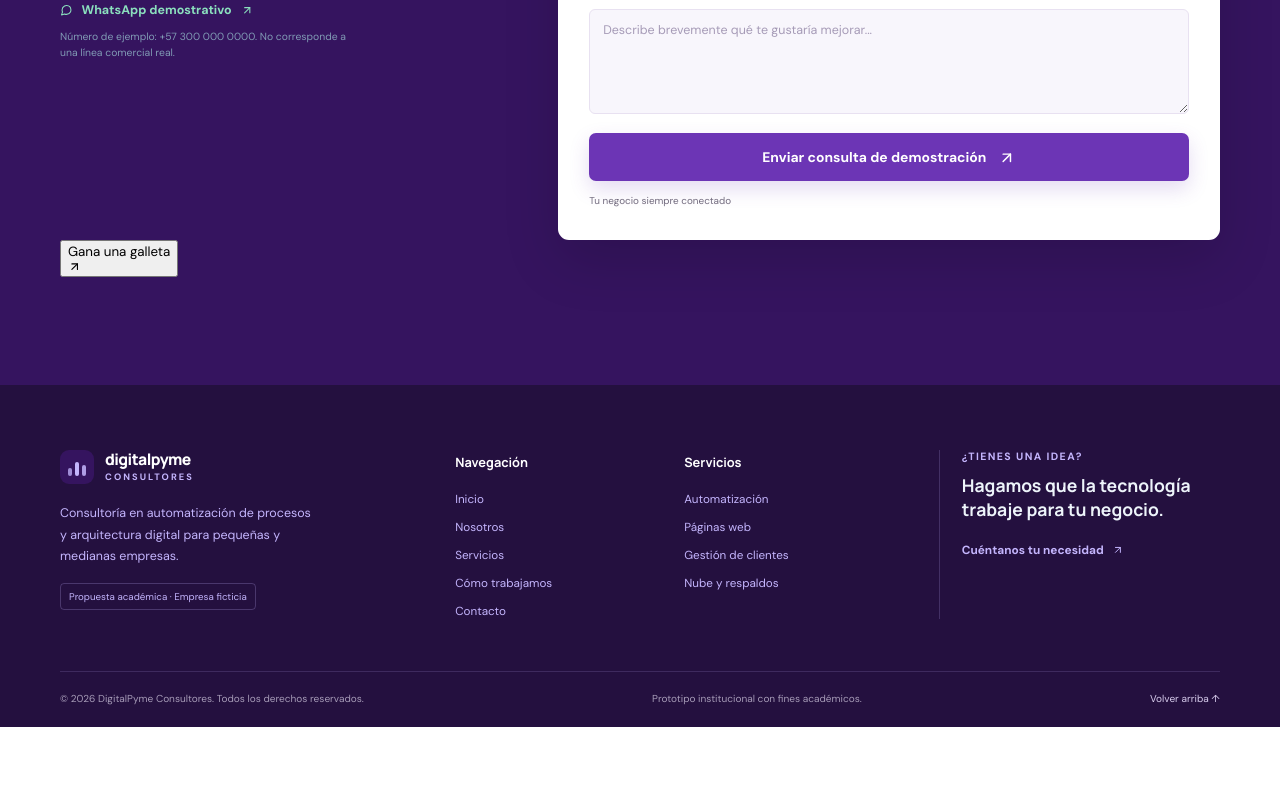
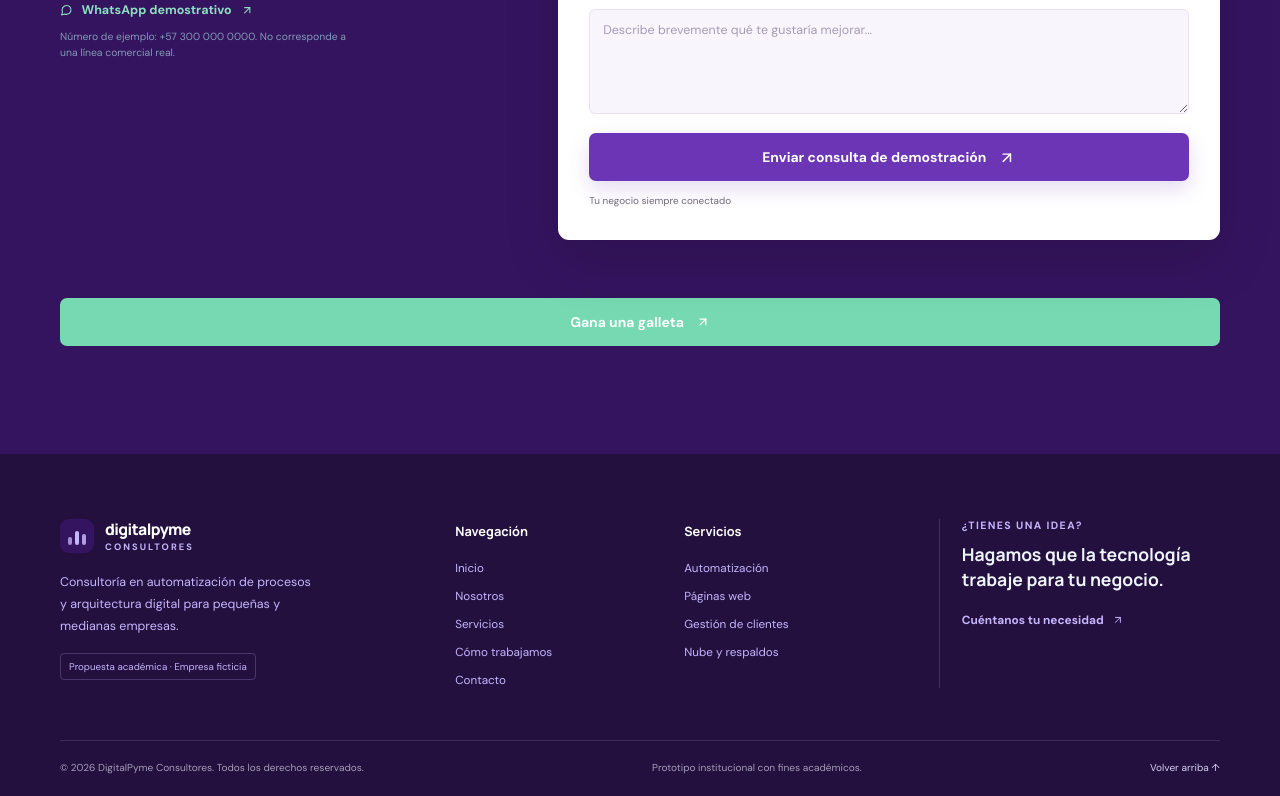
Before and after one commit to Joiner-Mendoza/DigytalPyme, a React (Vite) app: page / in a window 1280 px wide. Shown: the part 6078-6874 px from the top of the page. Before the commit the page ends 6805 px from the top, so only its background shows below. Built offline with nearby package versions, Linux system fonts and the light colour scheme.

Commit message:
Add .button-cok and .form-submit-green styles

```diff
--- a/src/styles/components.css
+++ b/src/styles/components.css
@@ -13,6 +13,7 @@
 .reveal { opacity: 0; transform: translateY(22px); transition: opacity .65s ease, transform .65s ease; transition-delay: var(--delay, 0ms); }
 .reveal.is-visible { opacity: 1; transform: translateY(0); }
 .button { display: inline-flex; align-items: center; justify-content: center; gap: 12px; border: 1px solid transparent; border-radius: 7px; padding: 15px 21px; font-size: .87rem; font-weight: 700; transition: transform .2s ease, background .2s ease, border-color .2s ease, box-shadow .2s ease; }
+.button-cok { display: inline-flex; align-items: center; justify-content: center; gap: 12px; border: 1px solid transparent; border-radius: 7px; padding: 15px 21px; font-size: .87rem; font-weight: 700; transition: transform .2s ease, background .2s ease, border-color .2s ease, box-shadow .2s ease; }
 .button:hover { transform: translateY(-2px); }
 .button svg { font-size: 1.1rem; }
 .button--primary { background: var(--blue); color: white; box-shadow: 0 8px 20px rgba(108,53,181,.18); }
@@ -182,6 +183,7 @@
 .contact-form textarea { resize: vertical; min-height: 105px; }
 .form-row { display: grid; grid-template-columns: 1fr 1fr; gap: 14px; }
 .form-submit { width: 100%; border: 0; margin-top: 3px; }
+.form-submit-green { width: 100%; border: 0; margin-top: 5%; background: #76d9b1; color: white; }
 .form-success { display: flex; align-items: flex-start; gap: 9px; margin-top: 15px; padding: 12px; background: #effaf5; border: 1px solid #cceedd; border-radius: 6px; color: #28734e; font-size: .73rem; line-height: 1.5; }
 .form-success svg { flex: 0 0 auto; margin-top: 1px; font-size: 1rem; }
 .form-success strong { display: block; }
```
